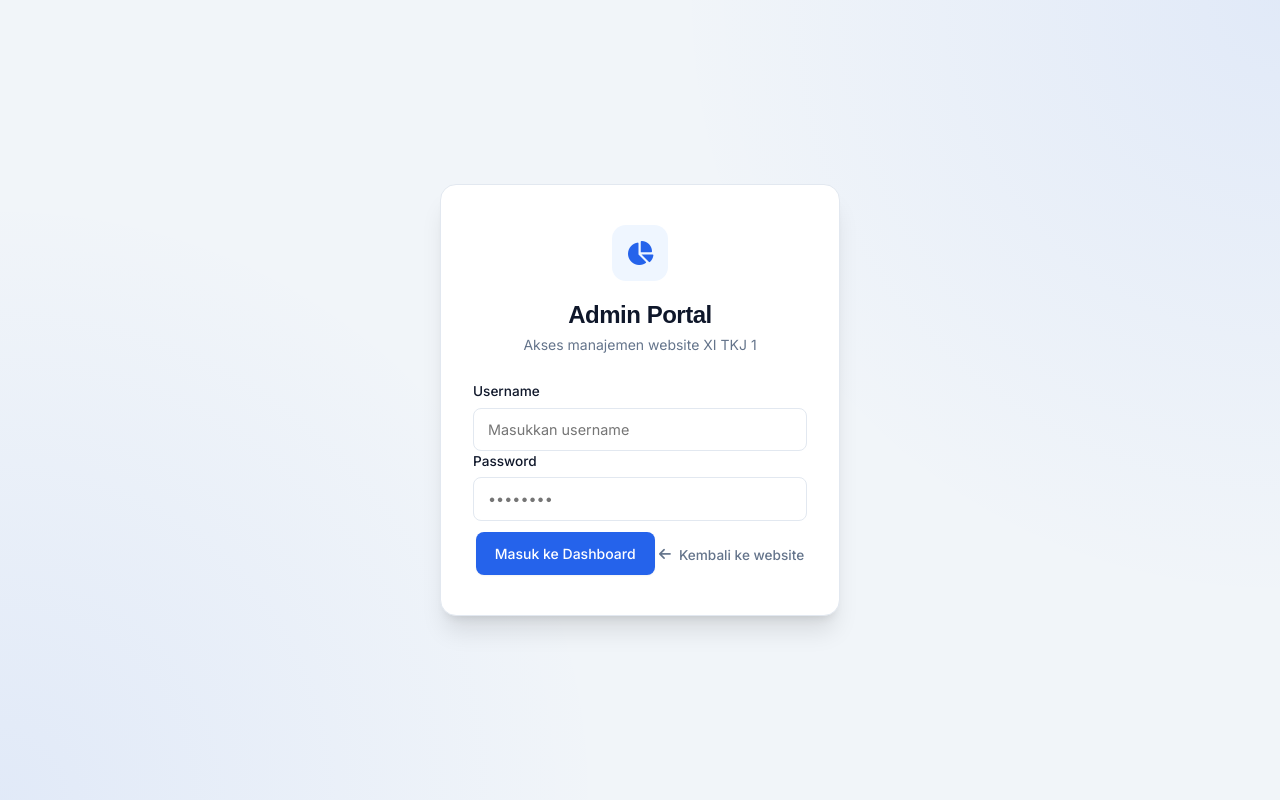
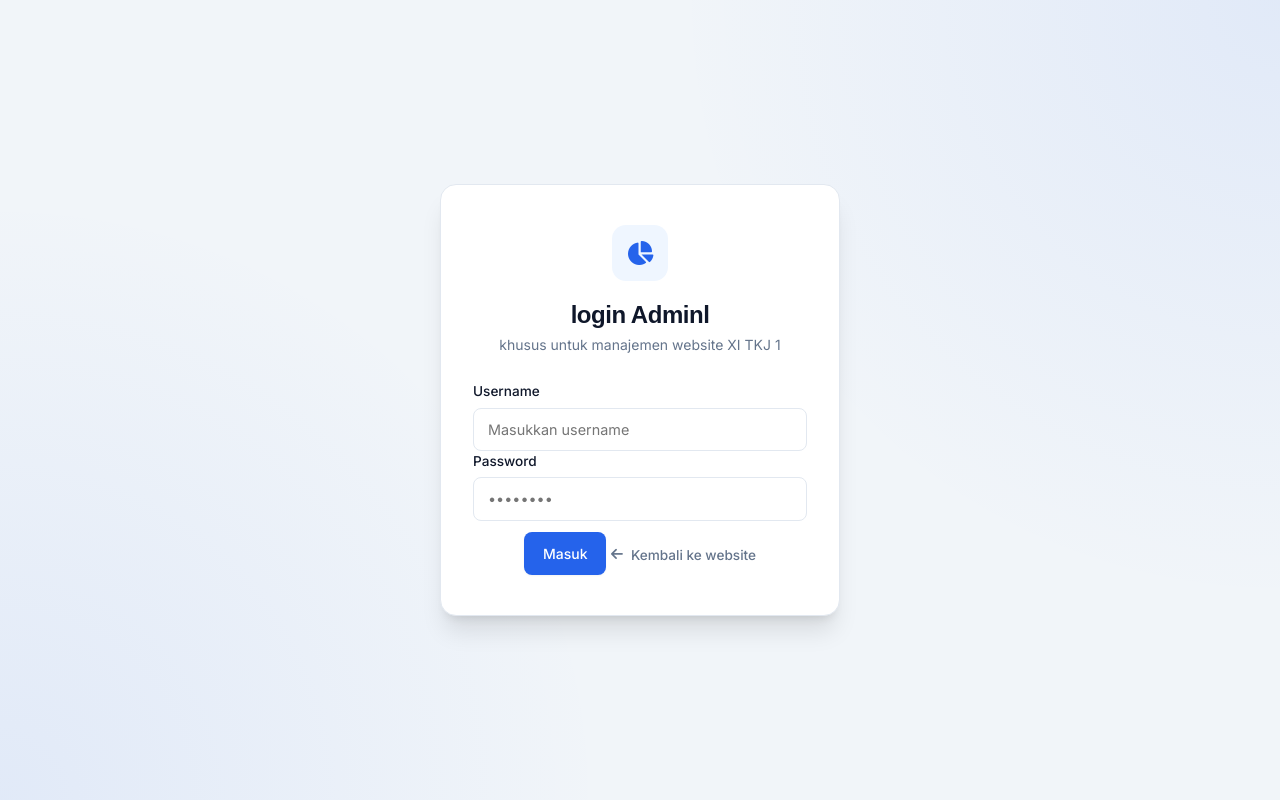
Before and after one commit to azriel-ae/web-XI-TKJ1, a website: page admin.html in a window 1280 px wide. Drawn offline with nearby package versions, Linux system fonts and the light colour scheme; no server answers.

Commit message:
Update admin portal login text and labels

```diff
--- a/admin.html
+++ b/admin.html
@@ -23,8 +23,8 @@
   <div id="loginView" class="admin-auth">
     <form id="loginForm" class="admin-auth-card">
       <div class="admin-auth-icon"><i class="fa-solid fa-chart-pie"></i></div>
-      <h1>Admin Portal</h1>
-      <p class="admin-auth-sub">Akses manajemen website XI TKJ 1</p>
+      <h1>login Adminl</h1>
+      <p class="admin-auth-sub">khusus untuk manajemen website XI TKJ 1</p>
 
       <div class="admin-field">
         <label for="loginUsername">Username</label>
@@ -38,7 +38,7 @@
 
       <button type="submit" class="admin-btn admin-btn-primary" id="loginSubmit">
         <span class="admin-spinner" hidden></span>
-        <span>Masuk ke Dashboard</span>
+        <span>Masuk </span>
       </button>
 
       <div id="loginError" class="admin-error" hidden></div>
@@ -54,7 +54,7 @@
     <header class="admin-topbar">
       <div class="admin-topbar-brand">
         <div class="brand-logo"><i class="fa-solid fa-chart-line"></i></div>
-        <span>Rekap Admin <span class="brand-light">XI TKJ 1</span></span>
+        <span> Admin <span class="brand-light">XI TKJ 1</span></span>
       </div>
       <div class="admin-topbar-actions">
         <div class="admin-whoami">
```
